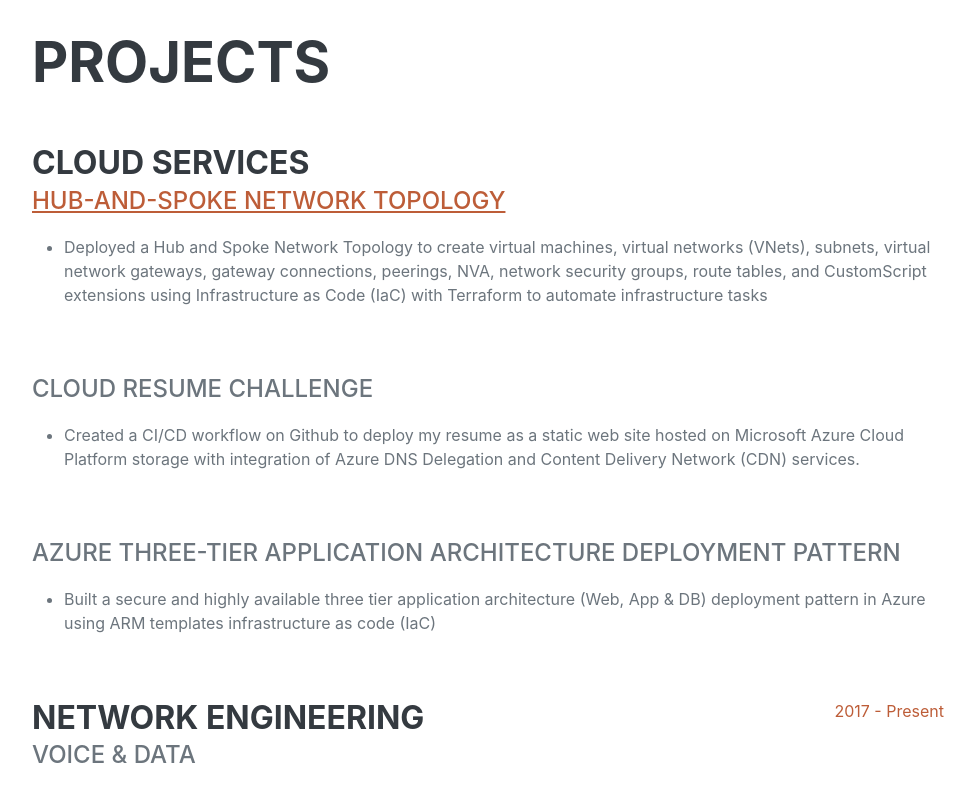
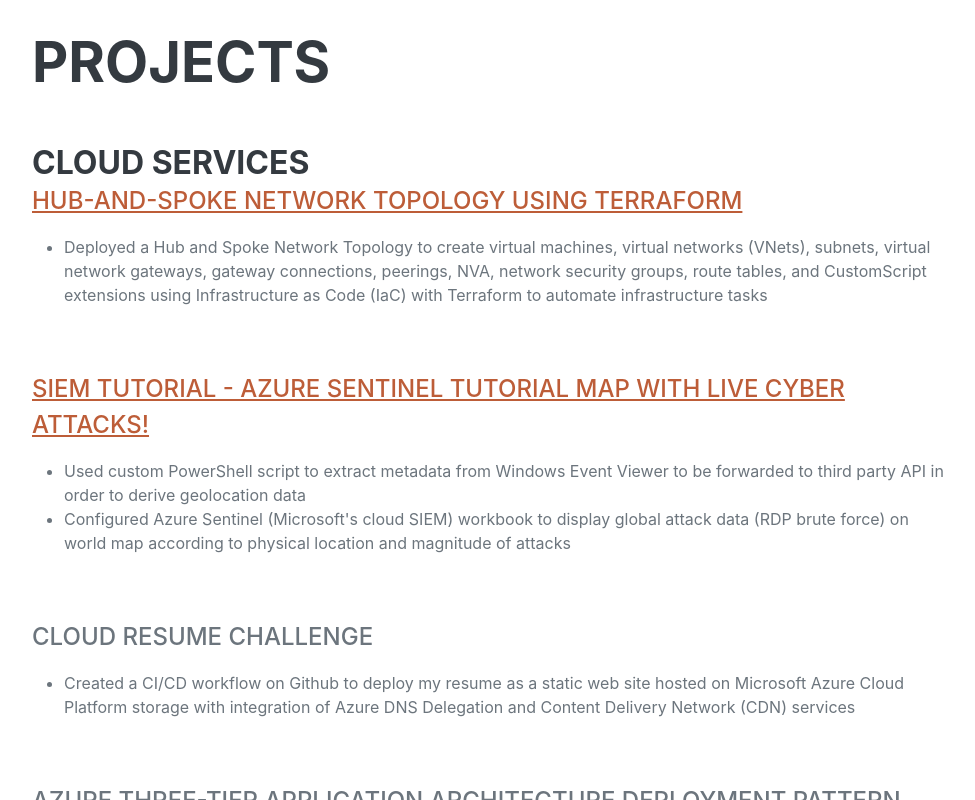
Before and after one commit to Nisha318/azure-resume, a plain HTML site: page frontend/index.html in a window 1280 px wide. Shown: the part 2000-2800 px from the top of the page, without its empty margins (288-1263 px from the left). Drawn offline with nearby package versions, Linux system fonts and the light colour scheme; a web font is replaced by a local one.

Commit message:
update frontend

```diff
--- a/frontend/index.html
+++ b/frontend/index.html
@@ -54,6 +54,7 @@
                         <a class="social-icon" href="https://www.linkedin.com/in/nishaprudhomme/"><i class="fab fa-linkedin-in"></i></a>
                         <a class="social-icon" href="https://github.com/Nisha318"><i class="fab fa-github"></i></a>
                         <a class="social-icon" href="https://medium.com/@eunishap"><i class="fab fa-medium"></i></a>
+                        <a class="social-icon" href="https://www.youtube.com/channel/UCPSrBokxv9m6JLRx-08W8Ww"><i class="fa fa-youtube-play" style="font-size:36px"></i></a>
 
                     </div>
                 </div>
@@ -146,7 +147,7 @@
                             <div class="d-flex flex-column flex-md-row justify-content-between mb-5">
                                 <div class="flex-grow-1">
                                     <h3 class="mb-0">Cloud Services</h3>
-                                    <div class="subheading mb-3"> <a href="https://github.com/Nisha318/Terraform-Azure-Configs/tree/main/Create%20a%20hub%20and%20spoke%20hybrid%20network%20topology%20in%20Azure%20using%20Terraform"> Hub-and-Spoke Network Topology</a> </div>
+                                    <div class="subheading mb-3"> <a href="https://github.com/Nisha318/Terraform-Azure-Configs/tree/main/Create%20a%20hub%20and%20spoke%20hybrid%20network%20topology%20in%20Azure%20using%20Terraform"> Hub-and-Spoke Network Topology Using Terraform</a> </div>
                                         <ul>
                                           <li>Deployed a Hub and Spoke Network Topology to create virtual machines, virtual networks (VNets), subnets,
                                             virtual network gateways, gateway connections, peerings, NVA, network security groups, route tables, and
@@ -155,13 +156,24 @@
                             </div>
                                 </div>
 
+                             <div class="d-flex flex-column flex-md-row justify-content-between mb-5">
+                                 <div class="flex-shrink-0"><span class="text-primary"></span></div>
+                                    <div class="flex-grow-1">
+                                        <div class="subheading mb-3"> <a href="Link"> SIEM Tutorial - Azure Sentinel Tutorial Map with Live Cyber Attacks!</a> </div>
+                                             <ul>
+                                                  <li>Used custom PowerShell script to extract metadata from Windows Event Viewer to be forwarded to third party API in order to derive geolocation data </li>
+                                                  <li>Configured Azure Sentinel (Microsoft's cloud SIEM) workbook to display global attack data (RDP brute force) on world map according to physical location and magnitude of attacks </li>
+                                                </ul>
+                                    </div>
+                                     </div>
+
                                 <div class="d-flex flex-column flex-md-row justify-content-between mb-5">
                                 <div class="flex-shrink-0"><span class="text-primary"></span></div>
                                 <div class="flex-grow-1">
                                     <div class="subheading mb-3">Cloud Resume Challenge </div>
                                          <ul>
                                               <li>Created a CI/CD workflow on Github to deploy my resume as a static web site hosted on Microsoft Azure Cloud
-                                                Platform storage with integration of Azure DNS Delegation and Content Delivery Network (CDN) services. </li>
+                                                Platform storage with integration of Azure DNS Delegation and Content Delivery Network (CDN) services </li>
                                             </ul>
                                 </div>
                                  </div>
```
